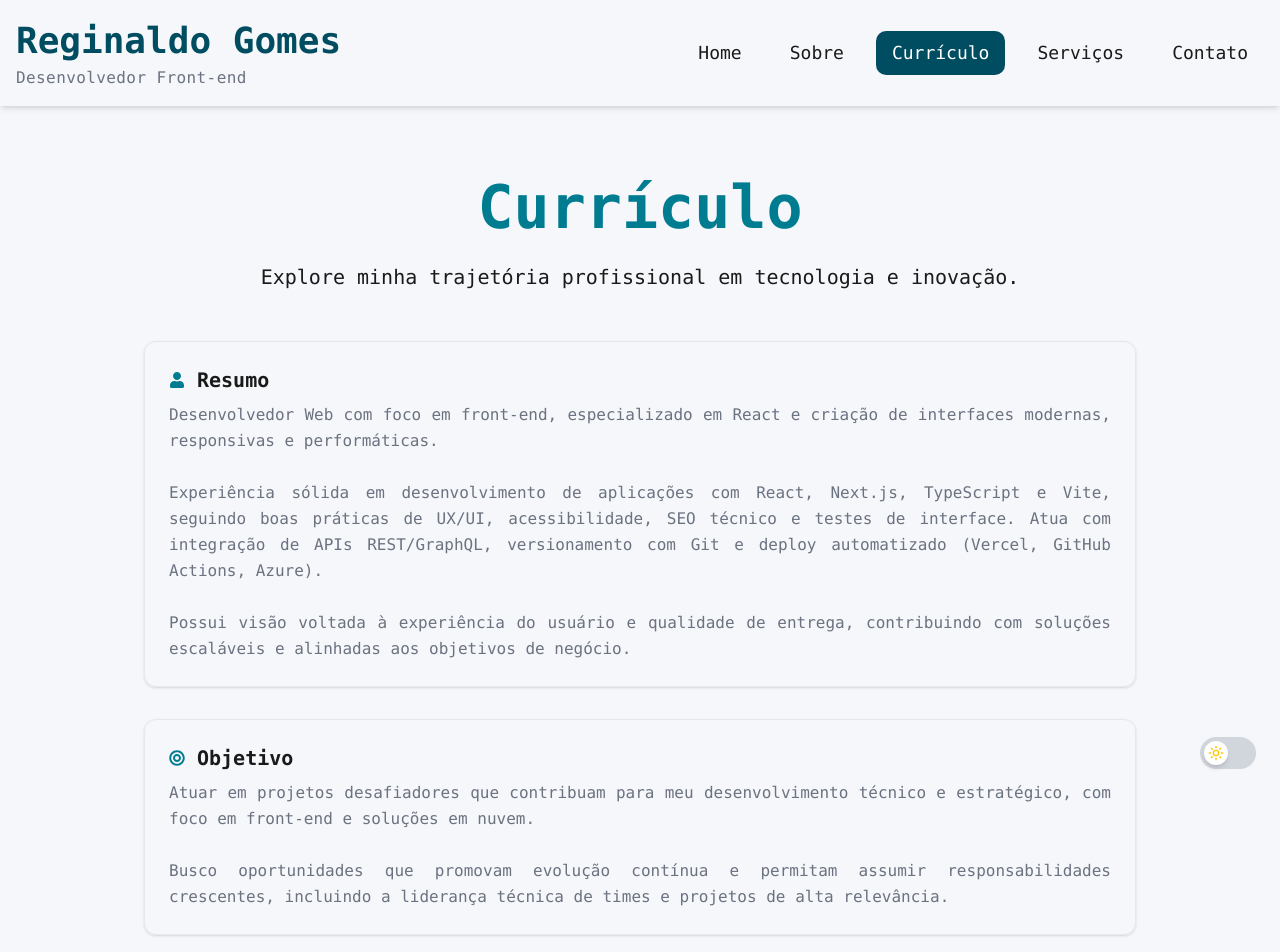
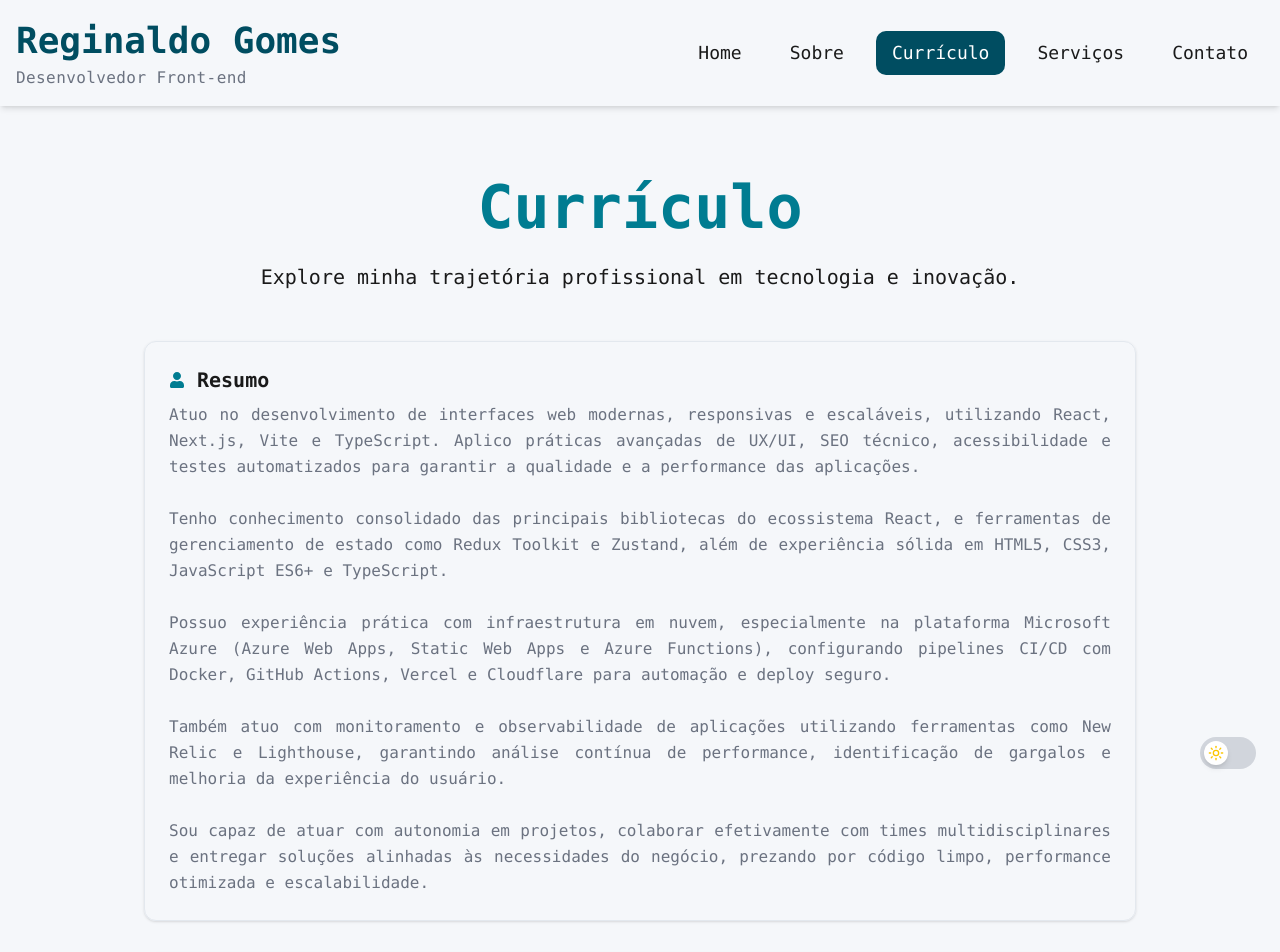
Before and after one commit to reginaldogomes/nextjs-developer-resume, a Next.js app: page /resume in a window 1280 px wide. Shown: the top 952 px of the page. Built offline with nearby package versions, Linux system fonts and the light colour scheme.

Commit message:
refactor: update userData resumo and objetivo for clarity and relevance in resume page

```diff
--- a/src/app/resume/page.tsx
+++ b/src/app/resume/page.tsx
@@ -19,9 +19,9 @@ const PageHeadData = {
 
 const userData = {
   resumo:
-    'Desenvolvedor Web com foco em front-end, especializado em React e criação de interfaces modernas, responsivas e performáticas.\n\nExperiência sólida em desenvolvimento de aplicações com React, Next.js, TypeScript e Vite, seguindo boas práticas de UX/UI, acessibilidade, SEO técnico e testes de interface. Atua com integração de APIs REST/GraphQL, versionamento com Git e deploy automatizado (Vercel, GitHub Actions, Azure).\n\nPossui visão voltada à experiência do usuário e qualidade de entrega, contribuindo com soluções escaláveis e alinhadas aos objetivos de negócio.',
+    'Atuo no desenvolvimento de interfaces web modernas, responsivas e escaláveis, utilizando React, Next.js, Vite e TypeScript. Aplico práticas avançadas de UX/UI, SEO técnico, acessibilidade e testes automatizados para garantir a qualidade e a performance das aplicações.\n\nTenho conhecimento consolidado das principais bibliotecas do ecossistema React, e ferramentas de gerenciamento de estado como Redux Toolkit e Zustand, além de experiência sólida em HTML5, CSS3, JavaScript ES6+ e TypeScript.\n\nPossuo experiência prática com infraestrutura em nuvem, especialmente na plataforma Microsoft Azure (Azure Web Apps, Static Web Apps e Azure Functions), configurando pipelines CI/CD com Docker, GitHub Actions, Vercel e Cloudflare para automação e deploy seguro.\n\nTambém atuo com monitoramento e observabilidade de aplicações utilizando ferramentas como New Relic e Lighthouse, garantindo análise contínua de performance, identificação de gargalos e melhoria da experiência do usuário.\n\nSou capaz de atuar com autonomia em projetos, colaborar efetivamente com times multidisciplinares e entregar soluções alinhadas às necessidades do negócio, prezando por código limpo, performance otimizada e escalabilidade.',
   objetivo:
-    'Atuar em projetos desafiadores que contribuam para meu desenvolvimento técnico e estratégico, com foco em front-end e soluções em nuvem.\n\nBusco oportunidades que promovam evolução contínua e permitam assumir responsabilidades crescentes, incluindo a liderança técnica de times e projetos de alta relevância.',
+    'Atuar em projetos desafiadores que estimulem meu crescimento técnico, estratégico e de gestão, com foco em desenvolvimento front-end e soluções em nuvem.\n\nBusco oportunidades que favoreçam a evolução contínua das minhas habilidades, possibilitando a assunção de responsabilidades progressivas, incluindo liderança técnica, gestão de equipes e condução de projetos estratégicos de alta complexidade e impacto.',
   experiencia: [
     'Analista Desenvolvedor Front-end - BH Solutions (2023 - 2025)',
     'Analista Desenvolvedor Front-end - Locaweb (2022 - 2023)',
```
